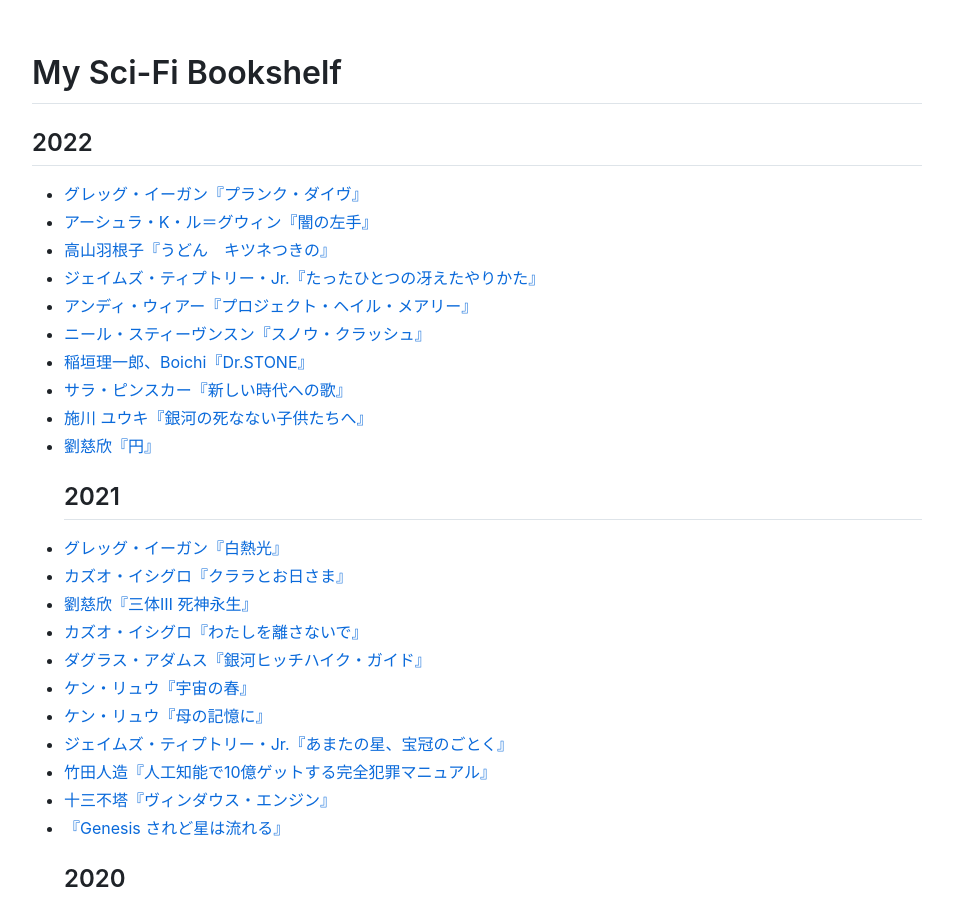
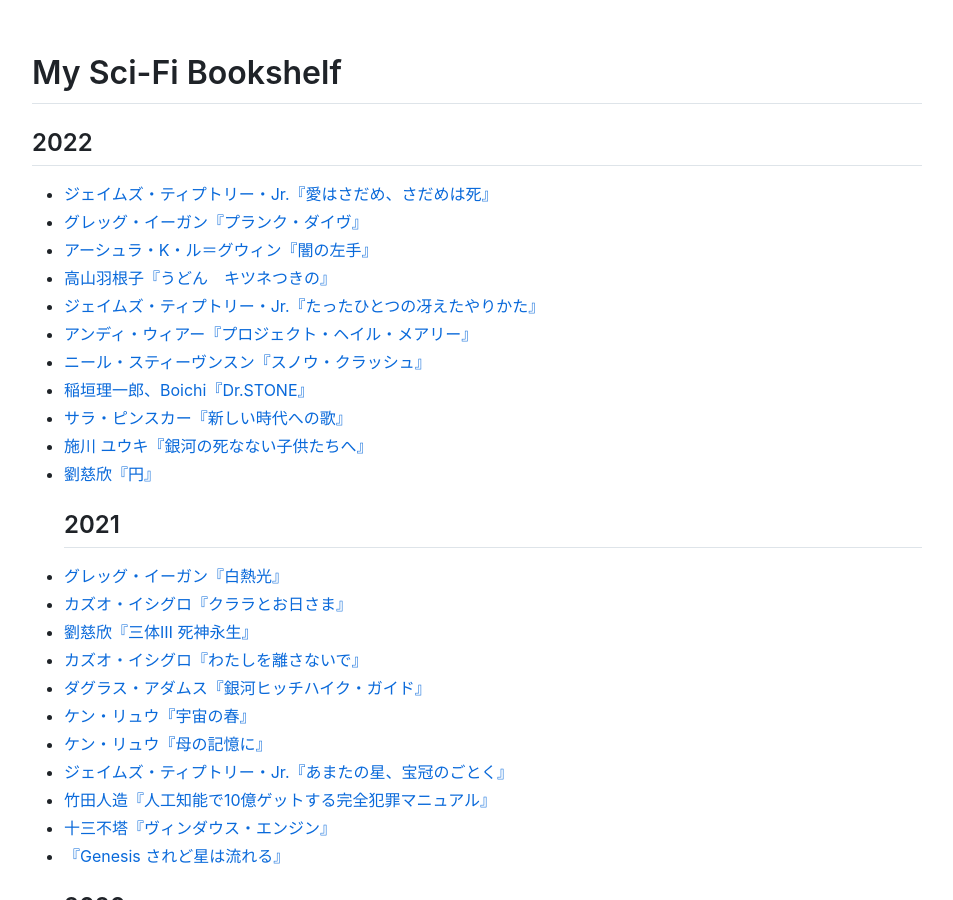
Before and after one commit to sankichi92/sankichi.net, a Jekyll site: the page built from sci-fi.md, in a window 1280 px wide and 900 px high. Shown: the whole window, without its empty margins (163-1116 px from the left). Built offline with Jekyll 4.4.1, drawn with Linux system fonts in a browser that asks for light colours; nearby versions of some CDN libraries; our own code applies the rules of GitHub Pages for plain Markdown files.

Commit message:
ジェイムズ・ティプトリー・Jr.『愛はさだめ、さだめは死』

```diff
--- a/_data/sci-fi-bookshelf.yml
+++ b/_data/sci-fi-bookshelf.yml
@@ -1,3 +1,8 @@
+- title: 愛はさだめ、さだめは死
+  author: ジェイムズ・ティプトリー・Jr.
+  asin: 4150107300
+  date: 2022-07-03
+
 - title: プランク・ダイヴ
   author: グレッグ・イーガン
   asin: 4150118264
```
